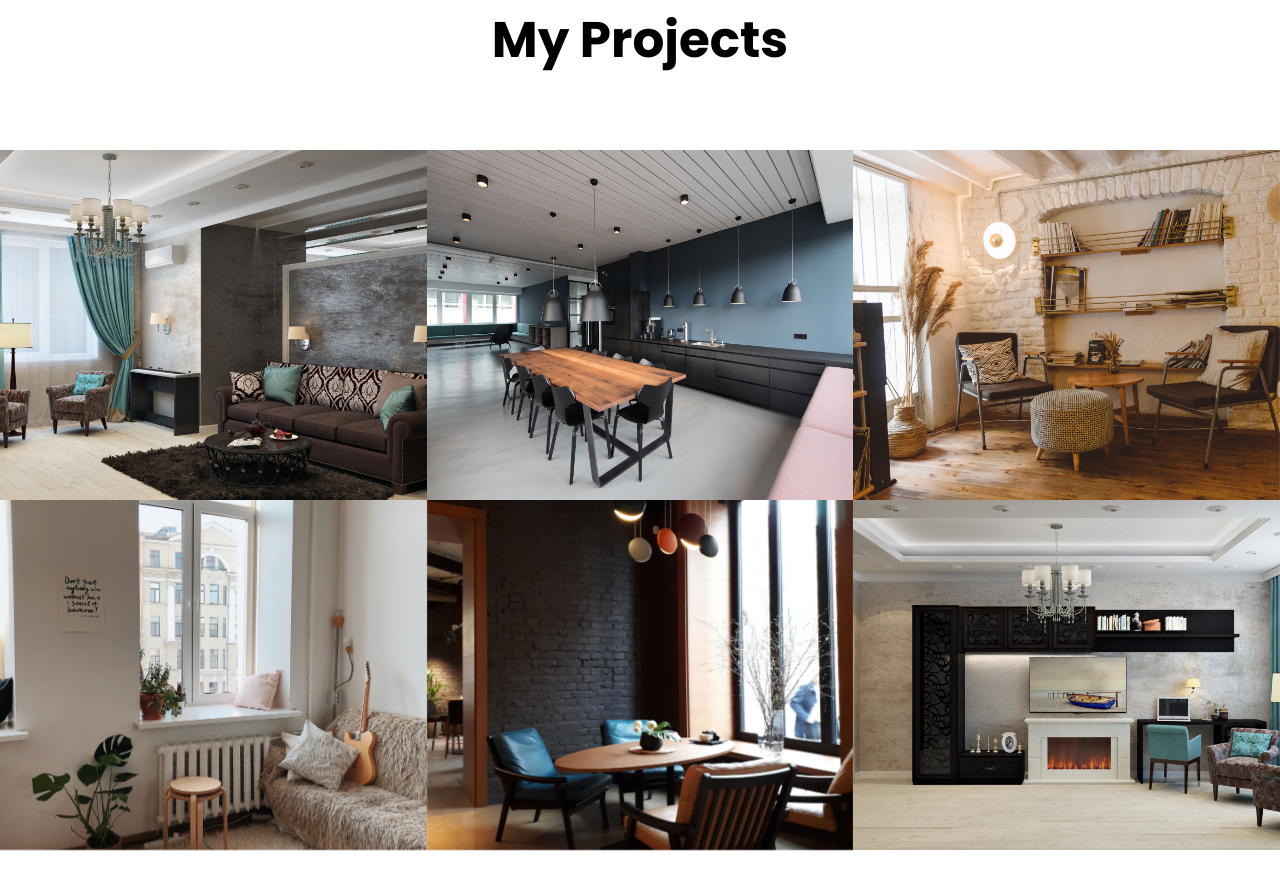
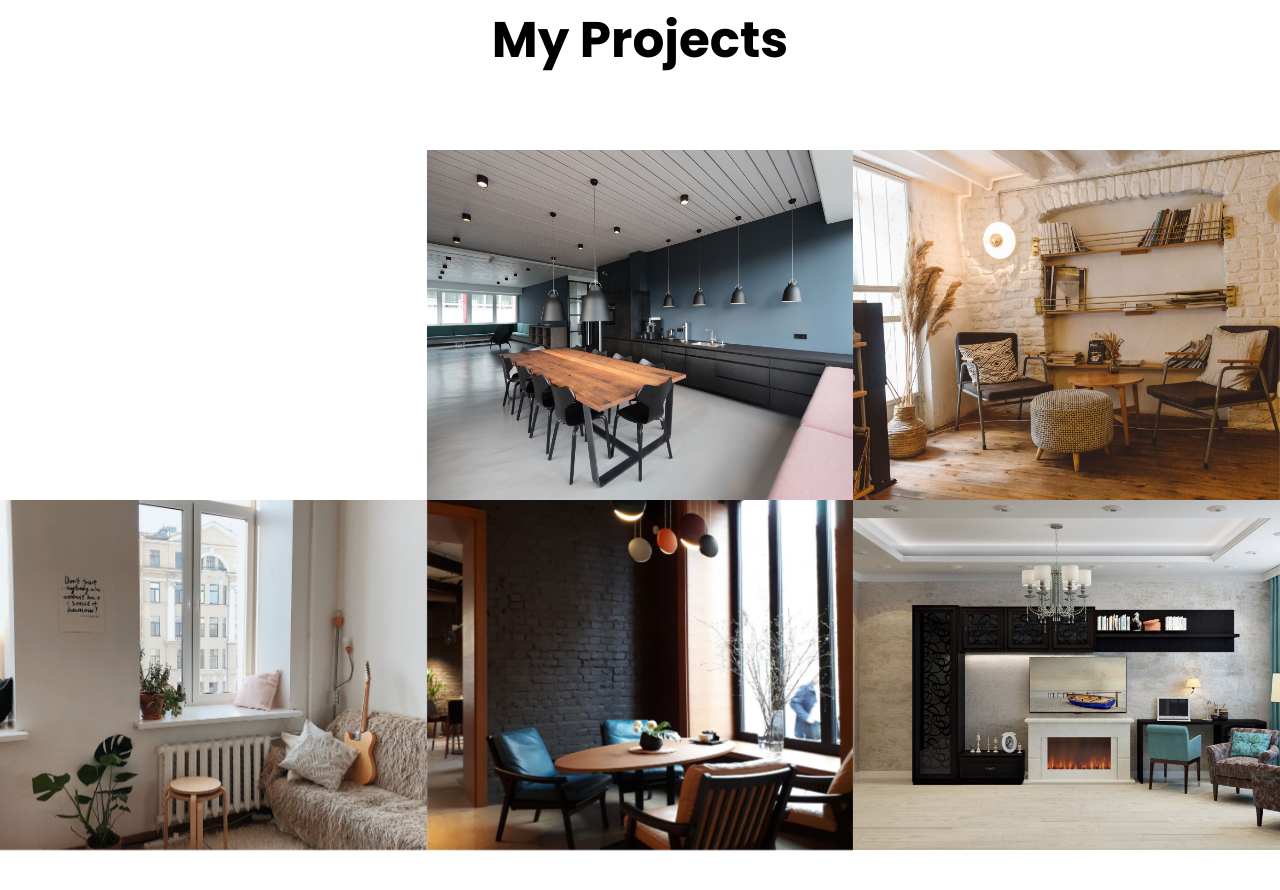
Before and after one commit to Hazem-Magdy/Hazem-Magdy.github.io, a plain HTML site: page index.html in a window 1280 px wide. Shown: the part 3945-4835 px from the top of the page. Drawn offline with Linux system fonts and the light colour scheme; files whose address does not match are found by name.

Commit message:
remove photo

```diff
--- a/index.html
+++ b/index.html
@@ -397,8 +397,7 @@
 			</div>
 			<div class="row no-gutters">
 				<div class="col-md-4">
-					<div class="project img ftco-animate d-flex justify-content-center align-items-center"
-						style="background-image: url(images/work-1.jpg);">
+					<div class="project img ftco-animate d-flex justify-content-center align-items-center">
 						<div class="overlay"></div>
 						<div class="text text-center p-4">
 							<h3><a
```
